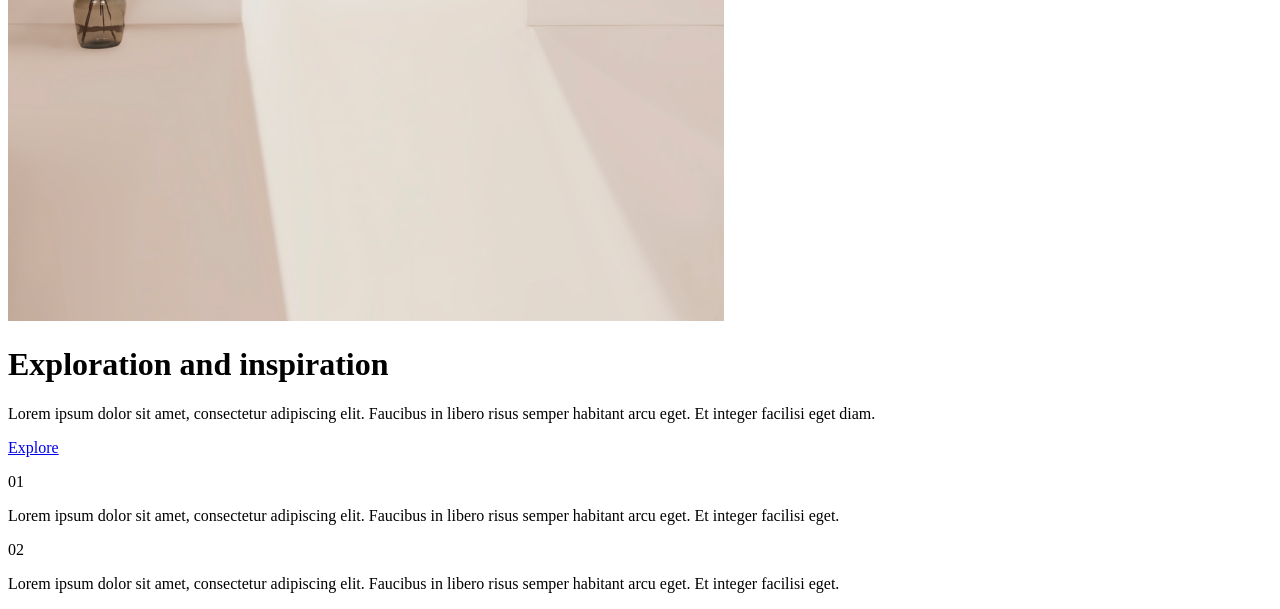
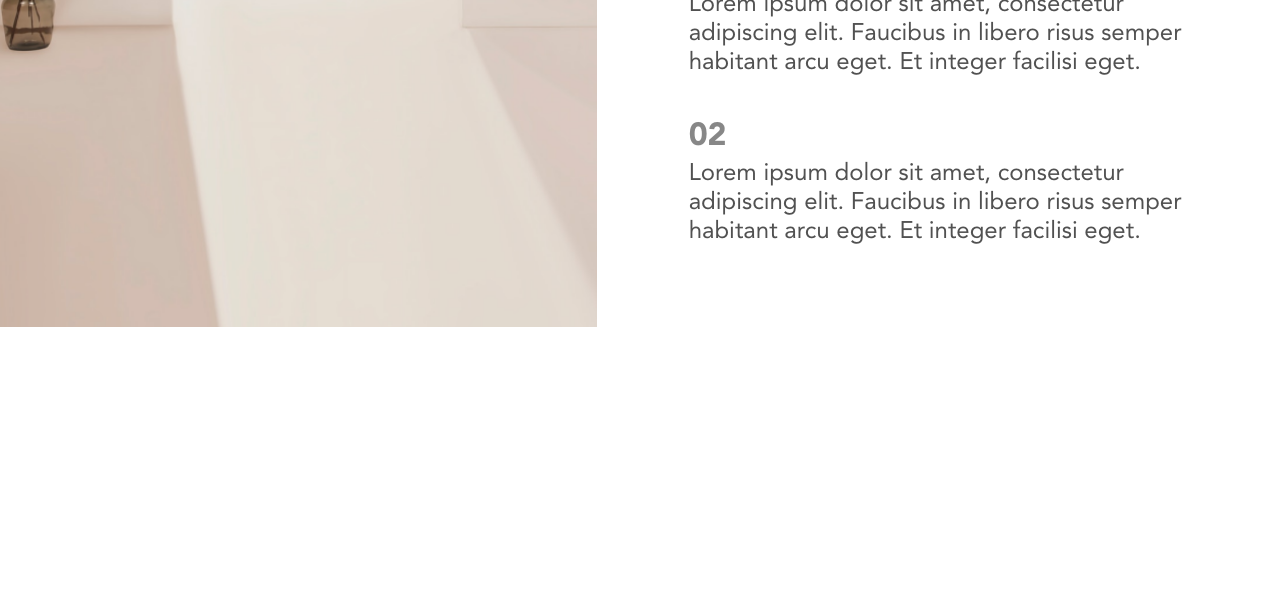
Before and after one commit to Preethi-Dev/Minimal-Layout-04, a plain HTML site: page index.html in a window 1280 px wide. Shown: the part 619-1228 px from the top of the page. After the commit the page ends 950 px from the top, so only its background shows below. Drawn offline with Linux system fonts and the light colour scheme.

Commit message:
update final styles

```diff
--- a/style.css
+++ b/style.css
@@ -1,5 +1,156 @@
 /* Resets */
+*,
+*::before,
+*::after {
+  margin: 0;
+  padding: 0;
+  box-sizing: border-box;
+}
+
 /* Fonts */
+@font-face {
+  font-family: "Avenir Black";
+  src: url("./assets/fonts/AvenirLTStd-Black.otf");
+}
+
+@font-face {
+  font-family: "Avenir Roman";
+  src: url("./assets/fonts/AvenirLTStd-Roman.otf");
+}
+
 /* Variables */
+:root {
+  --primary: #ffffff;
+  --secondary: #252525;
+}
+
 /* Base Styles */
+body {
+  background-color: var(--primary);
+  color: var(--secondary);
+}
+
+img {
+  width: 100%;
+  height: 100%;
+  object-fit: cover;
+}
+
+.container {
+  max-width: 2000px;
+  margin: 0 auto;
+}
+
+.content {
+  display: flex;
+  flex-direction: column;
+  gap: 5.5rem;
+}
+
+.content__main {
+  display: flex;
+  flex-direction: column;
+}
+
+.content__main h1 {
+  font-family: "Avenir Black";
+  font-style: normal;
+  font-weight: 800;
+}
+
+.content__main p {
+  font-family: "Avenir Roman";
+  font-style: normal;
+  font-weight: 400;
+  color: rgba(37, 37, 37, 0.8);
+}
+
+.content__main a {
+  font-family: "Avenir Roman";
+  background-color: var(--secondary);
+  color: var(--primary);
+  text-decoration: none;
+  font-size: 1.125rem;
+  padding: 1.125rem 3rem;
+  align-self: flex-start;
+  border-radius: 1rem;
+}
+
+.content__list {
+  display: flex;
+  flex-direction: column;
+  gap: 2.5rem;
+}
+
+.list * + * {
+  margin-top: 4px;
+}
+
+.list p:nth-child(1) {
+  font-family: "Avenir Black";
+  font-style: normal;
+  font-weight: 800;
+  font-size: 2rem;
+
+  color: rgba(37, 37, 37, 0.55);
+}
+
+.list p:nth-child(2) {
+  font-family: "Avenir Roman";
+  font-style: normal;
+  font-weight: 400;
+  font-size: 1.5rem;
+  color: rgba(37, 37, 37, 0.8);
+}
+
 /* Mobile Styles */
+.content {
+  padding: 2rem;
+}
+
+.content__main {
+  gap: 1rem;
+}
+
+.content__main h1 {
+  font-size: 3rem;
+}
+
+.content__main p {
+  font-size: 1.5rem;
+}
+
+/* Tablet Styles */
+@media screen and (min-width: 690px) {
+  .container {
+    display: flex;
+  }
+
+  .container > * {
+    width: 100%;
+  }
+}
+
+/* Laptop Styles */
+@media screen and (min-width: 960px) {
+  .content {
+    padding: 5rem;
+  }
+
+  .content > * {
+    max-width: 500px;
+    margin: 0 auto;
+  }
+
+  .content__main {
+    gap: 2rem;
+  }
+
+  .content__main h1 {
+    font-size: 4rem;
+  }
+
+  .content__main p {
+    font-size: 1.625rem;
+  }
+}
```
